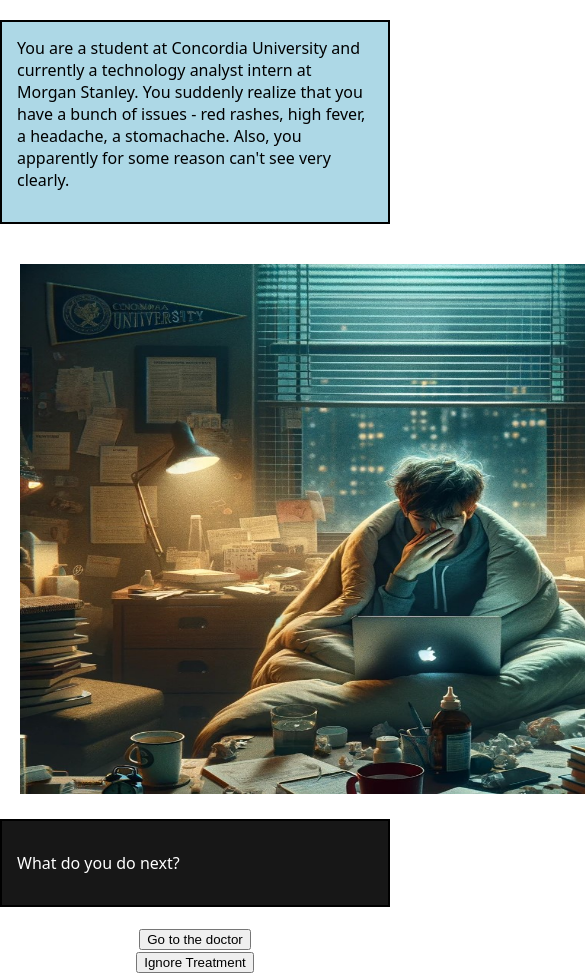
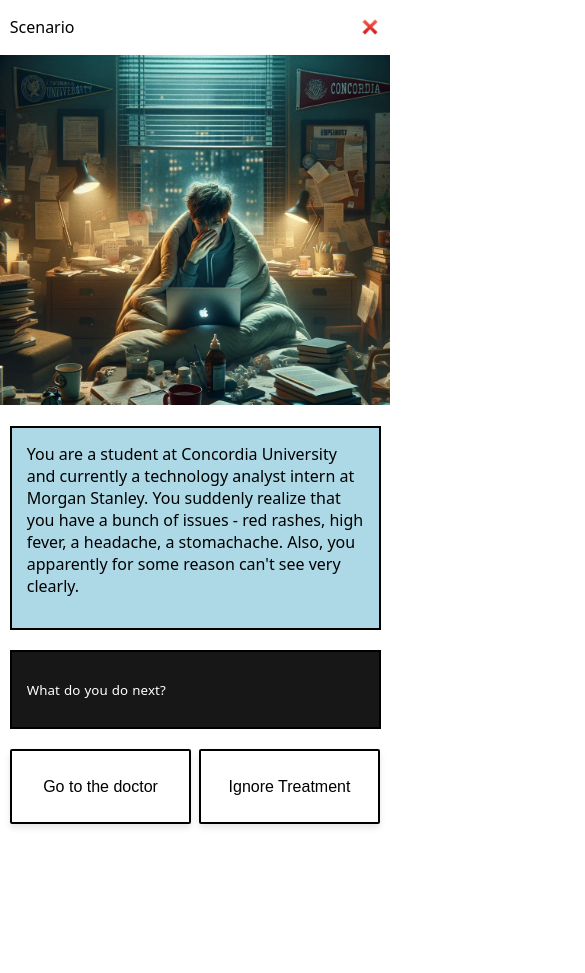
Before and after one commit to jainammshah12/CodeToGive_RQMO_9, a React (Create React App) app in the folder game/: page /game in a window 390 px wide. Shown: the top 973 px of the page, 585 px wide, since content can reach past the window. After the commit the page ends 844 px from the top, so only its background shows below. Built offline with nearby package versions, Linux system fonts and the light colour scheme.

Commit message:
updated scenrio page layout. made all the pages mobile friendly. Updated home page.

```diff
--- a/game/src/components/Home.jsx
+++ b/game/src/components/Home.jsx
@@ -1,5 +1,5 @@
 import React from 'react';
-import '../styles/WavesSVG.css';
+import '../styles/home.css';
 import { Link } from 'react-router-dom';
 
 const Home = () => {
@@ -15,7 +15,7 @@ const Home = () => {
                         Navigate through the challenges of the healthcare system, connect with professionals, and explore support networks to find answers and improve your well-being.
                     </p>
                     <div style={{ textAlign: 'left', padding: '0 20px' }}>
-                        <h5 style={{ margin: 0, marginBottom: '10px' }}>Instructions</h5>
+                        <h4 style={{ margin: 0, marginBottom: '10px' }}>Instructions</h4>
                         <ul style={{ fontSize: 'large' }}>
                             <li>You are in a situation and you need to choose the most appropriate answer.</li>
                             <li>Every answer will pave the way to a different kind of discovery.</li>
--- a/game/src/components/Scenario.js
+++ b/game/src/components/Scenario.js
@@ -1,10 +1,11 @@
-import {useState } from 'react';
-import '../styles/Scenario.css';
+import { useState } from 'react';
+import '../styles/scenario.css';
 import { useNavigate } from 'react-router-dom';
 import img1 from '../img/img1.jpg';
 import img2 from '../img/img2.jpg';
 import img3 from '../img/img3.jpg';
 import img4 from '../img/img4.jpg';
+import close_btn from '../img/close_icon.png';
 
 
 var _ = require('lodash');
@@ -67,69 +68,80 @@ const Scenario = () => {
 
     const [scenario, setScenario] = useState(data[0]);
 
-    return(
-        <div style={{background: "linear-gradient(45deg, rgb(255, 124, 124), rgb(146, 146, 255));"}}>
+    return (
+        <div className='scenario_container'>
+            <div className='scenario_header scenario_header_mobile'>
+                    <p>
+                        Scenario
+                    </p>
+                    <img src={close_btn} alt='close' width='20' height='20' />
+                </div>
+            <div className='image_container'>
+                <img src={scenario.img}
+                    alt="had an issue" width="100%" height="auto" />
+            </div>
+            <div className='scenario_details_container'>
+                <div className='scenario_header scenario_header_desktop'>
+                    <p>
+                        Scenario
+                    </p>
+                    <img src={close_btn} alt='close' width='20' height='20' />
+                </div>
                 <div id='scene'>
                     <p>
                         {scenario.scene}
                     </p>
                 </div>
-            <div style={{padding: "20px"}}>
-                <img src={scenario.img}
-                alt="had an issue" width="780px" height="530px" />
-            </div>
-            <div>
-                <div id="q">
+                <div id="q" className='scenario_question'>
                     <p>{scenario.question} </p>
                 </div>
 
-                <div id="option1" className='option'>
-                    <button onClick={() => {
-                        if(_.isEqual(scenario, data[0])){
+                <div className='options'>
+                    <button className='options-button'
+                        onClick={() => {
+                            if (_.isEqual(scenario, data[0])) {
                                 setScenario(data[1]);
                             }
-                        else if(_.isEqual(scenario, data[1])){
+                            else if (_.isEqual(scenario, data[1])) {
                                 setScenario(data[5]);
                             }
-                        else if(_.isEqual(scenario, data[2])){
+                            else if (_.isEqual(scenario, data[2])) {
                                 setScenario(data[3]);
                             }
-                        else if(_.isEqual(scenario, data[3])){
+                            else if (_.isEqual(scenario, data[3])) {
                                 navigate('/win');
                             }
-                        else if(_.isEqual(scenario, data[4])){
+                            else if (_.isEqual(scenario, data[4])) {
                                 setScenario(data[1]);
                             }
-                        else if(_.isEqual(scenario, data[5])){
+                            else if (_.isEqual(scenario, data[5])) {
                                 setScenario(data[2]);
                             }
-                        else if(_.isEqual(scenario, data[6])){
+                            else if (_.isEqual(scenario, data[6])) {
                                 setScenario(data[3]);
                             }
 
                         }}>{scenario.options[0]}</button>
-                </div>
-                <div id="option2" className='option'>
-                <button onClick={() => {
-                    if(_.isEqual(scenario, data[0])){
+                    <button className='options-button' onClick={() => {
+                        if (_.isEqual(scenario, data[0])) {
                             setScenario(data[4]);
                         }
-                    else if(_.isEqual(scenario, data[1])){
+                        else if (_.isEqual(scenario, data[1])) {
                             setScenario(data[2]);
                         }
-                    else if(_.isEqual(scenario, data[2])){
+                        else if (_.isEqual(scenario, data[2])) {
                             setScenario(data[6]);
                         }
-                    else if(_.isEqual(scenario, data[3])){
+                        else if (_.isEqual(scenario, data[3])) {
                             navigate('/win');
                         }
-                    else if(_.isEqual(scenario, data[4])){
+                        else if (_.isEqual(scenario, data[4])) {
                             navigate('/win');
                         }
-                    else if(_.isEqual(scenario, data[5])){
+                        else if (_.isEqual(scenario, data[5])) {
                             navigate('/win');
                         }
-                    else if(_.isEqual(scenario, data[6])){
+                        else if (_.isEqual(scenario, data[6])) {
                             navigate('/win');
                         }
 
--- a/game/src/styles/Scenario.css
+++ b/game/src/styles/Scenario.css
@@ -13,6 +13,7 @@
 
 #scene>p {
     padding: 15px;
+    font-size: medium;
 }
 
 #q {
@@ -111,6 +112,7 @@
 @media (max-width: 768px) {
     .scenario_container {
         flex-direction: column;
+        justify-content: space-between;
     }
 
     .image_container {
@@ -146,8 +148,13 @@
         margin: 0;
     }
 
+    #q>p {
+        font-size: smaller;
+    }
+
     .options {
         min-height: 75px;
+        margin-bottom: 20px;
     }
 
     .scenario_question {
--- a/game/src/styles/WavesSVG.css
+++ b/game/src/styles/home.css
@@ -138,11 +138,16 @@ ul > li {
   }
 
   .inner-header {
-    height: 81vh;
+    height: 85vh;
   }
 
   .content {
-    height: 15vh;
+    height: 11vh;
+    align-items: flex-end;
+  }
+
+  .content > p {
+    margin-bottom: 20px;
   }
 
   h1 {
```
Lines whose indentation alone changed are shown as unchanged.
